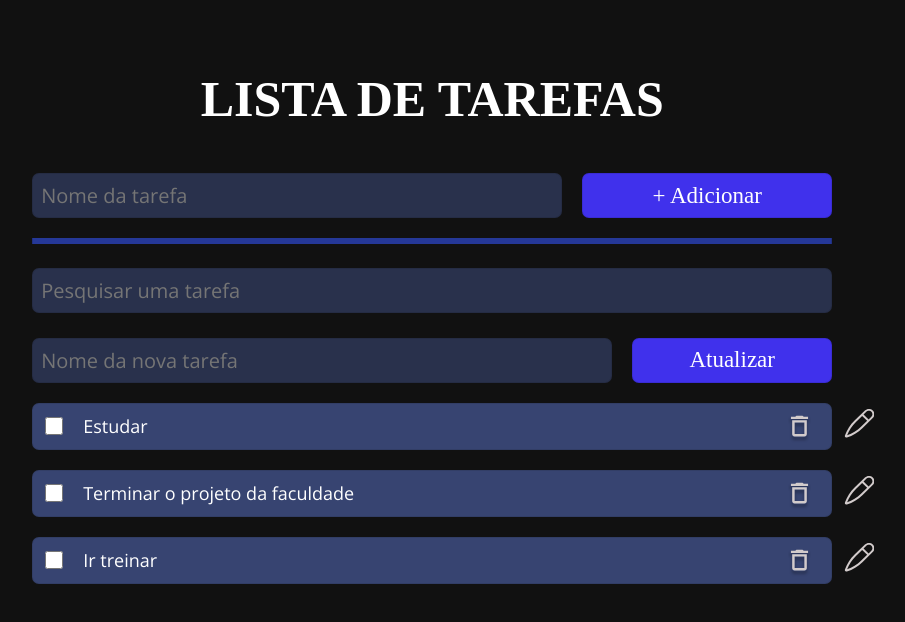
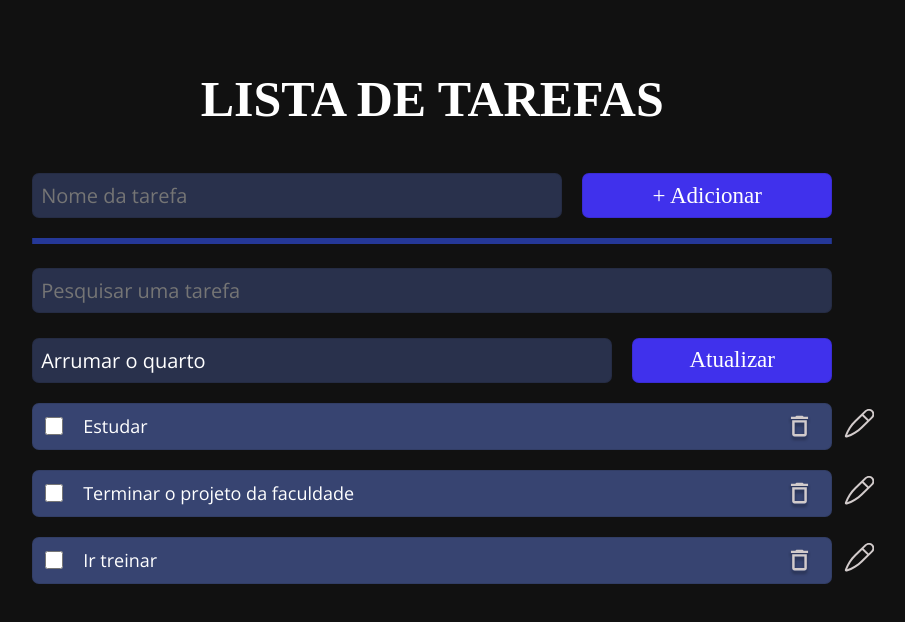
Before and after one commit to Thzzao/ToDoListReact, a React (Vite) app: page /app in a window 1280 px wide. Both pictures are taken after a click on the button 1051 px from the left and 356 px from the top of the page. Shown: the top 622 px of the page, without its empty margins (195-1100 px from the left). Built offline with nearby package versions, Linux system fonts and the light colour scheme; a web font is replaced by a local one.

Commit message:
refactor: Alterando o estado para o retorno do nome da tarefa no input

```diff
--- a/src/components/Editar/Editar.jsx
+++ b/src/components/Editar/Editar.jsx
@@ -4,7 +4,7 @@ import Button from "../Botão/Button"
 
 
 export const Editar = ({ editarTarefa, task }) => {
-    const [value, setValue] = useState(task.task)
+    const [value, setValue] = useState(task.text)
 
     const handleSubmit = (e) => {
         e.preventDefault();
```
